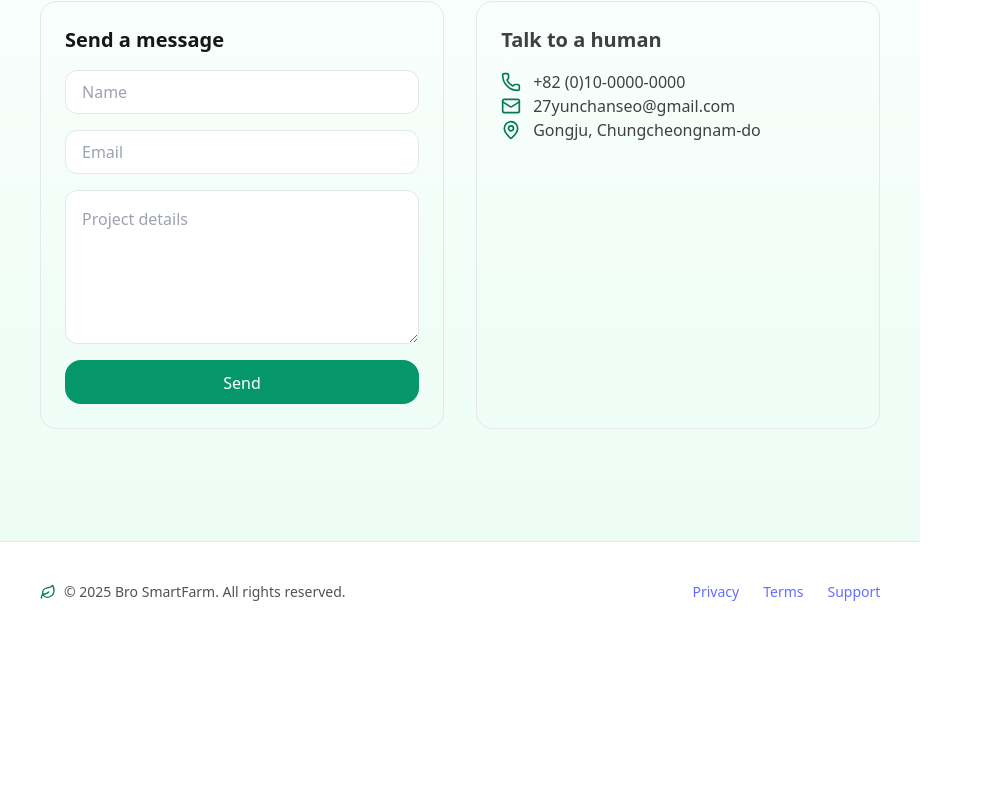
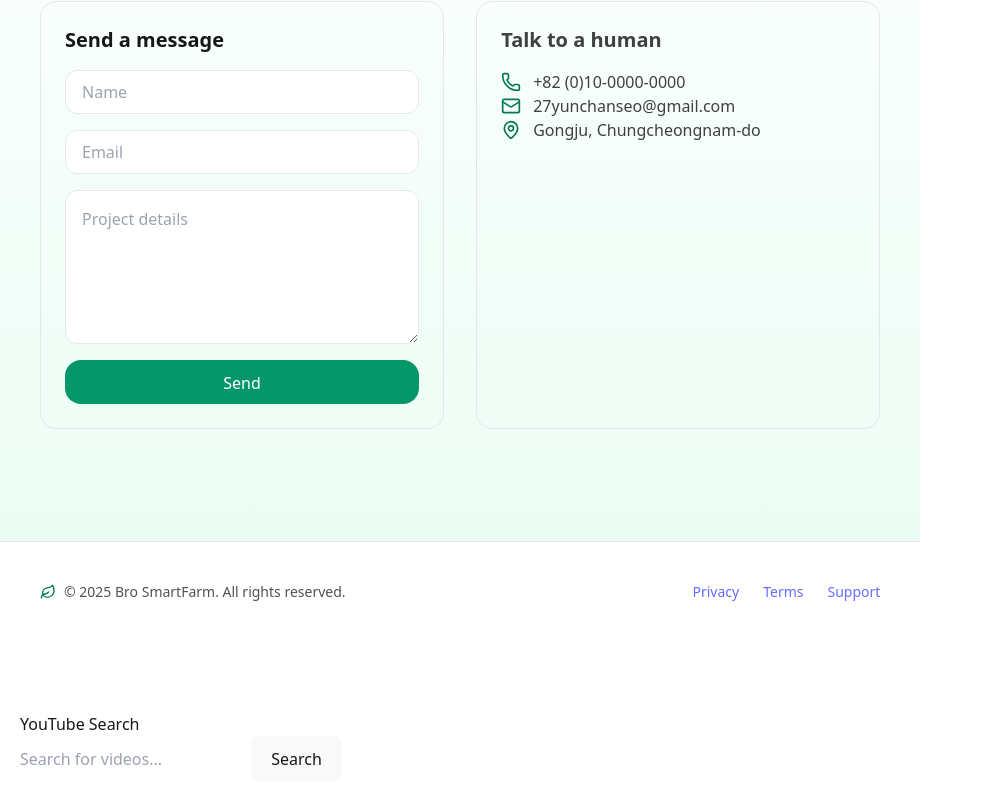
Before and after one commit to Chanseo-ux/AgariBro, a React (Vite) app: page / in a window 1280 px wide. Shown: the part 3063-3866 px from the top of the page, without its empty margins (0-983 px from the left). Before the commit the page ends 3705 px from the top, so only its background shows below. Built offline with nearby package versions, Linux system fonts and the light colour scheme.

Commit message:
Update SmartFarmLanding.jsx

```diff
--- a/src/SmartFarmLanding.jsx
+++ b/src/SmartFarmLanding.jsx
@@ -1,3 +1,4 @@
+import YouTubeSearch from "./youtubesearch";
 import React from "react";
 import { motion } from "framer-motion";
 import {
@@ -239,6 +240,7 @@ export default function SmartFarmLanding() {
       <Pricing />
       <Contact />
       <Footer />
+      <YouTubeSearch />
     </div>
   );
 }
```
